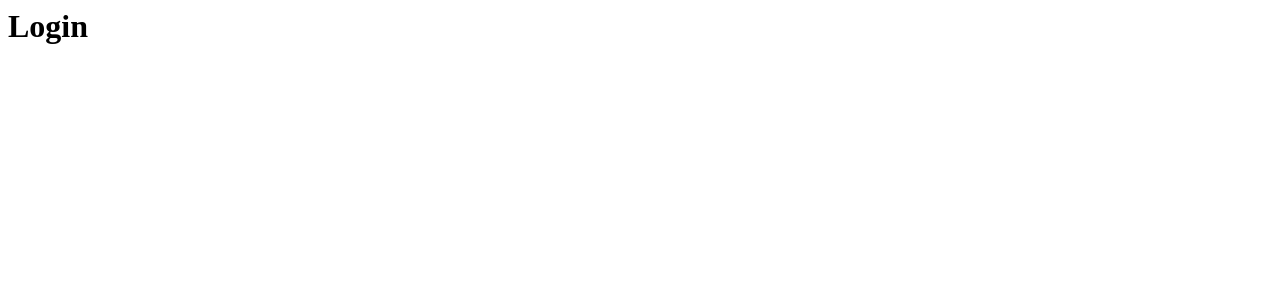
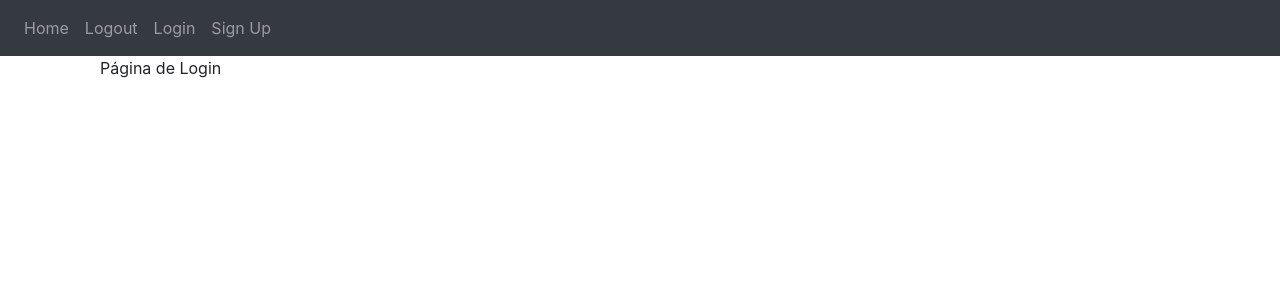
Before and after one commit to lrealOne/FlaskPy, a Flask app: page /login in a window 1280 px wide. Before the commit the part shown is almost empty. Shown: the top 300 px of the page. Run offline with Flask 3, Linux system fonts and the light colour scheme; some libraries are stand-ins or nearby versions.

Commit message:
add templates: login and signup

```diff
--- a/Website/auth.py
+++ b/Website/auth.py
@@ -1,15 +1,15 @@
-from flask import Blueprint
+from flask import Blueprint, render_template
 
 auths = Blueprint('auths', __name__)
 
-@auths.route('login')
+@auths.route('/login')
 def login():
-    return "<h1>Login</h1>"
+    return render_template("login.html")
 
-@auths.route('logout')
+@auths.route('/logout')
 def logout():
-    return "<h1>Logout</h1>"
+    return render_template("login.html")
 
-@auths.route('sign-up')
+@auths.route('/sign-up')
 def sign_up():
-    return "<h1>sign-up</h1>"
+    return render_template("sign_up.html")
--- a/Website/templates/base.html
+++ b/Website/templates/base.html
@@ -14,10 +14,18 @@
         </button>
         <div class="collapse navbar-collapse" id="navbar">
             <ul class="navbar-nav mr-auto">
-                <li class="nav-item nav-link" id="home" href="/Home/">Home</li>
-                <li class="nav-item nav-link" id="logout" href="/Logout/">Logout</li>
-                <li class="nav-item nav-link" id="login" href="/login/">Login</li>
-                <li class="nav-item nav-link" id="signUp" href="/sign-up/">Sign Up</li>
+                <li class="nav-item">
+                    <a class="nav-link" id="home" href="/">Home</a>
+                </li>
+                <li class="nav-item">
+                    <a class="nav-link" id="logout" href="/logout">Logout</a>
+                </li>
+                <li class="nav-item">
+                    <a class="nav-link" id="login" href="/login">Login</a>
+                </li>
+                <li class="nav-item">
+                    <a class="nav-link" id="signUp" href="/sign-up">Sign Up</a>
+                </li>
             </ul>
         </div>
     </nav>
@@ -43,8 +51,10 @@
             {% endfor %}
         {% endif %}
         {% endwith %}
-        {% block content %}
-        {% endblock %}
+        <div class="container">
+            {% block content %}
+            {% endblock %}
+        </div>
     </div>
 
     <script src="https://code.jquery.com/jquery-3.2.1.slim.min.js" integrity="sha384-KJ3o2DKtIkvYIK3UENzmM7KCkRr/rE9/Qpg6aAZGJwFDMVNA/GpGFF93hXpG5KkN" crossorigin="anonymous"></script>
--- a/Website/templates/home.html
+++ b/Website/templates/home.html
@@ -1,2 +1,3 @@
 {% extends "base.html" %}
 {% block title %}Home{% endblock %}
+{% block content %} Esta é a home do sistema.{% endblock %}
--- /dev/null
+++ b/Website/templates/login.html
@@ -0,0 +1,3 @@
+{% extends "base.html" %}
+{% block title %}Login{% endblock %}
+{% block content %}Página de Login{% endblock %}
--- /dev/null
+++ b/Website/templates/sign_up.html
@@ -0,0 +1,3 @@
+{% extends "base.html" %}
+{% block title %}Sign Up{% endblock %}
+{% block content %}Página de inscrição{% endblock %}
```
Also changed, not shown: CHANGELOG.md.
